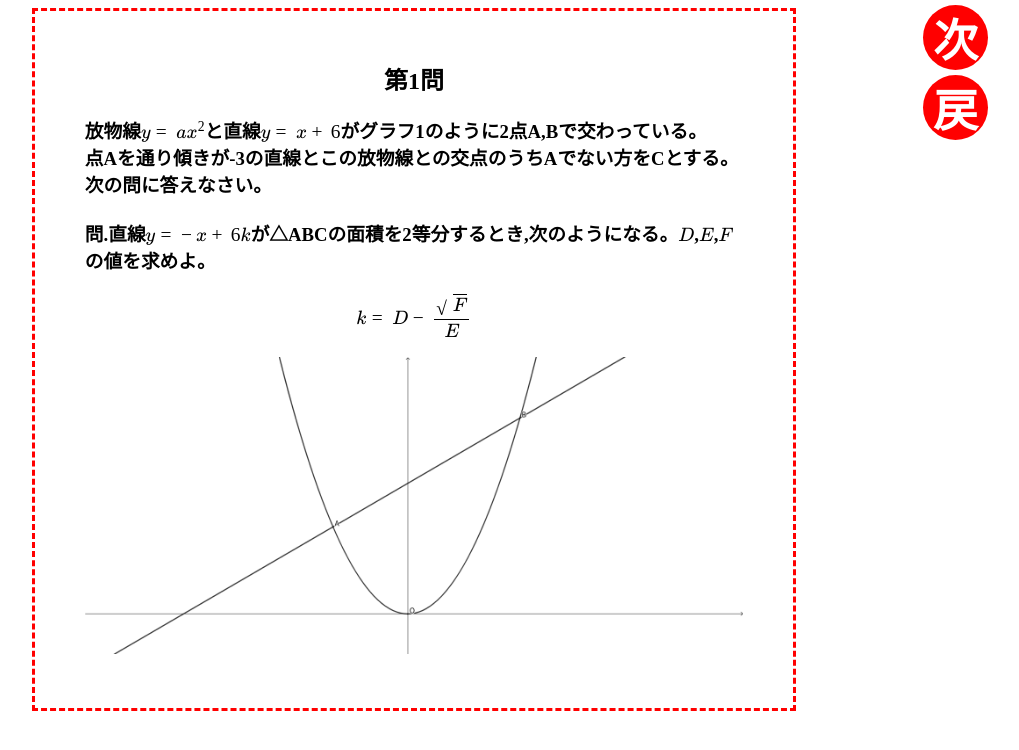
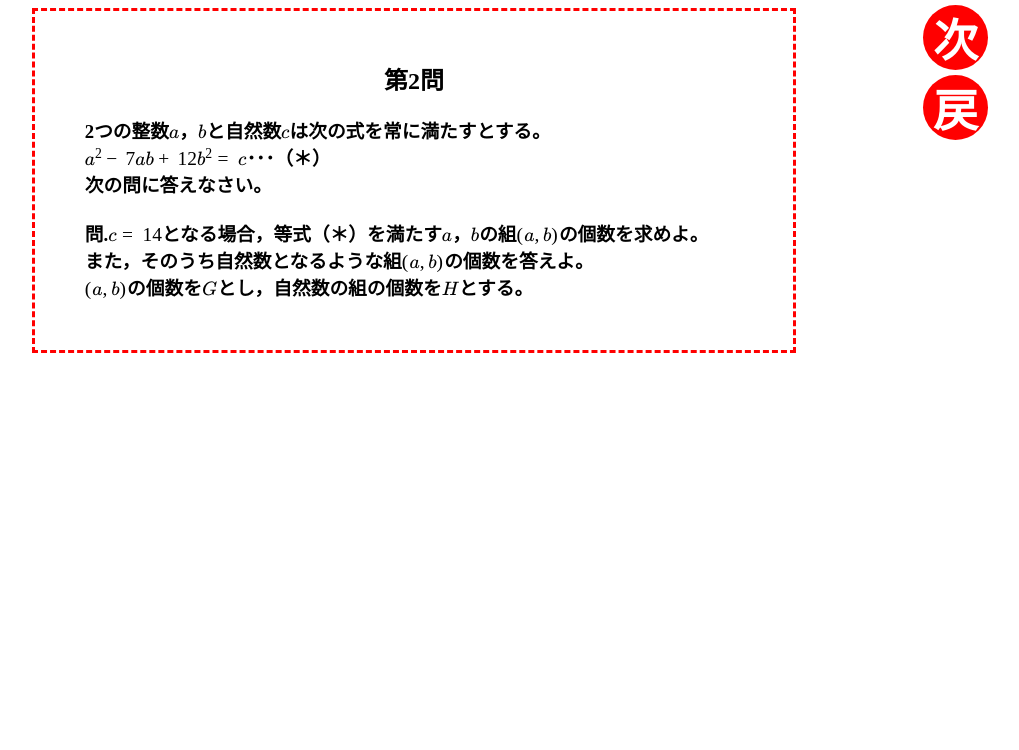
Before and after one commit to saigaikinkyuu/math, a plain HTML site: page index/question2.html in a window 1280 px wide. Shown: the whole page, without its empty margins (229-1248 px from the left). Drawn offline with nearby package versions, Linux system fonts and the light colour scheme; a web font is replaced by a local one.

Commit message:
Update question2.html

```diff
--- a/index/question2.html
+++ b/index/question2.html
@@ -19,9 +19,8 @@
     <div id="question" style="margin-left: 20%;width: 60%;border: 3px dashed red;">
         <h3 id="misstake" style="color: red; display: none;margin:0px;">正しい値ではありませんでした。</h3>
         <div style="margin: 50px;">
-            <h2 style="text-align: center;">第1問</h2>
-            <h3>放物線\(y=ax^2\)と直線\(y=x+6\)がグラフ1のように2点A,Bで交わっている。<br>点Aを通り傾きが-3の直線とこの放物線との交点のうちAでない方をCとする。<br>次の問に答えなさい。<br><br>問.直線\(y=-x+6k\)が△ABCの面積を2等分するとき,次のようになる。\(D\),\(E\),\(F\)の値を求めよ。<br>\[ k = D-\frac{\sqrt{F}}{E} \]</h3>
-            <img style="width: 100%;" src="./png/関数1.png">
+            <h2 style="text-align: center;">第2問</h2>
+            <h3>2つの整数\(a\)，\(b\)と自然数\(c\)は次の式を常に満たすとする。<br>\(a^2-7ab+12b^2=c\)･･･（＊）<br>次の問に答えなさい。<br><br>問.\(c=14\)となる場合，等式（＊）を満たす\(a\)，\(b\)の組\((a,b)\)の個数を求めよ。<br>また，そのうち自然数となるような組\((a,b)\)の個数を答えよ。<br>\((a,b)\)の個数を\(G\)とし，自然数の組の個数を\(H\)とする。</h3>
         </div>
     </div>
     <div id="answer" style="display: none;height: 100%;width: 100%; background-color: white;">
```
